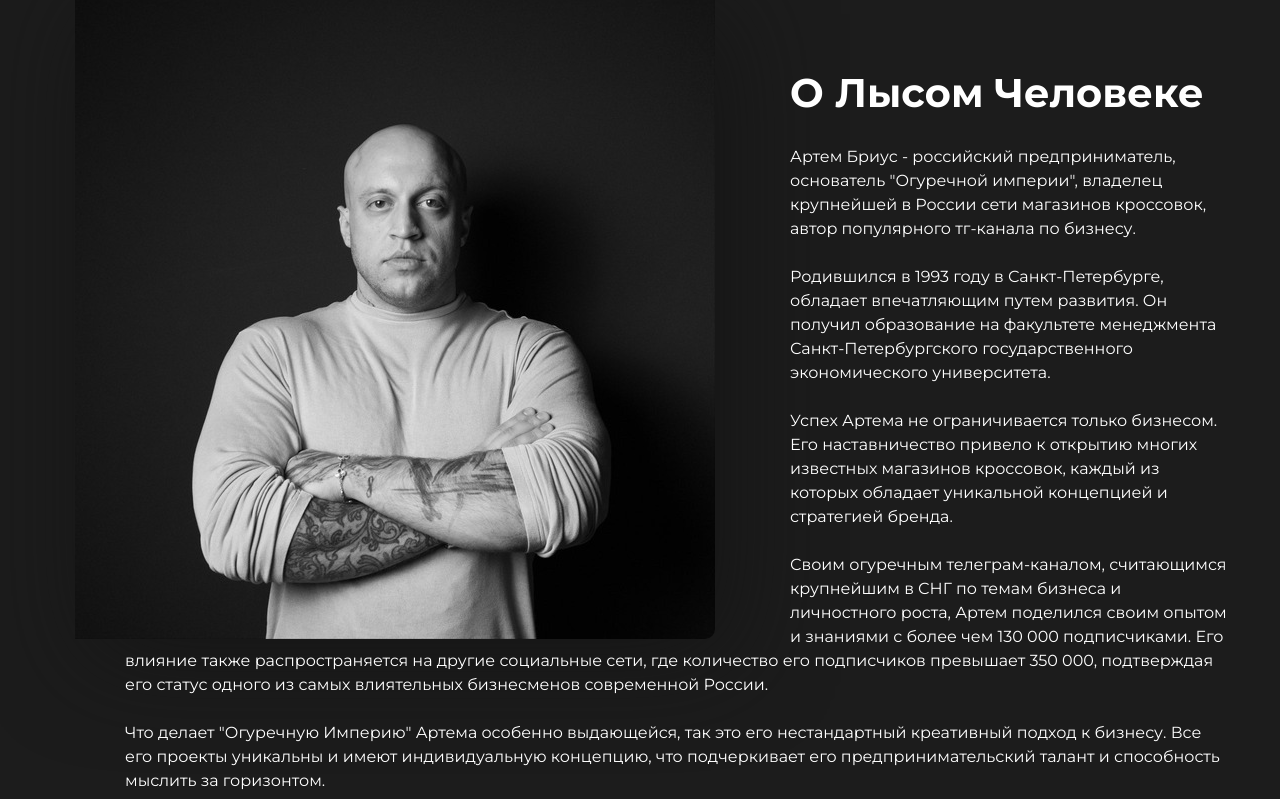
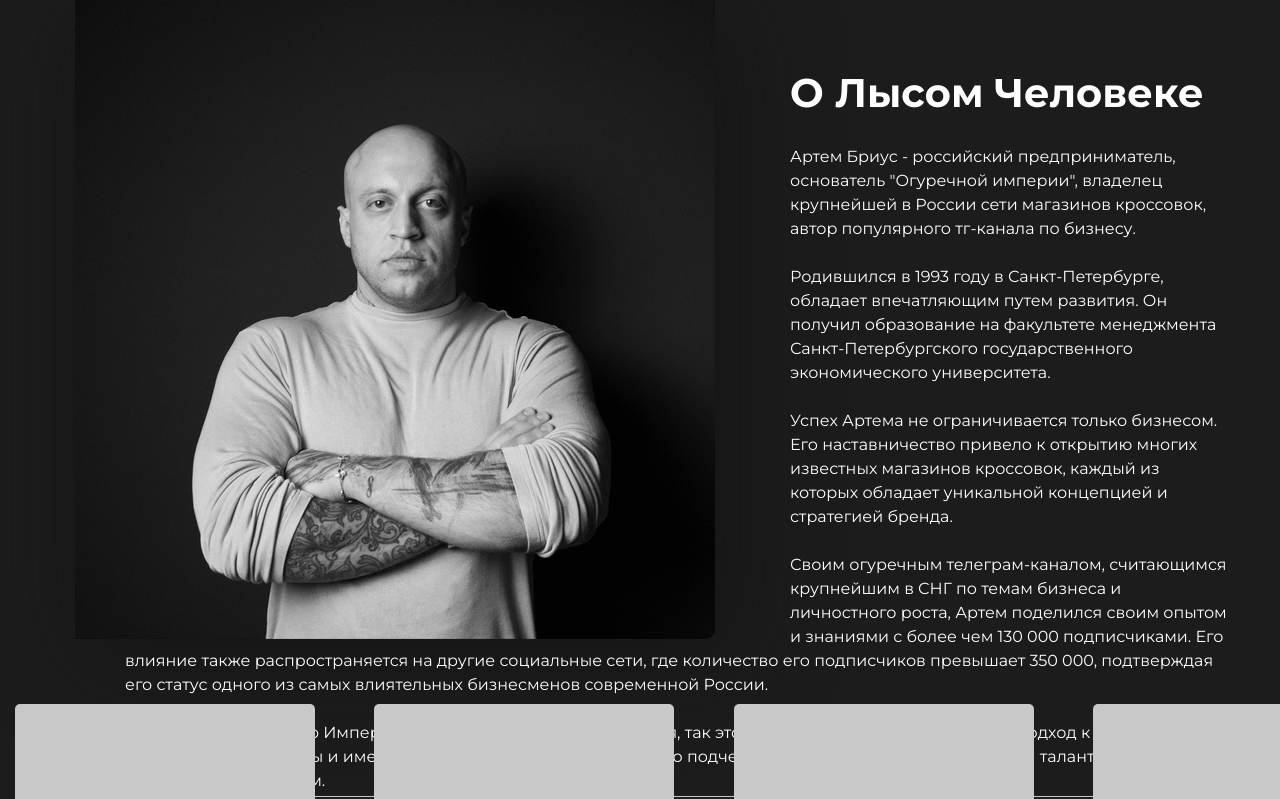
Before and after one commit to Konstantin-create/ogrtz, a Flask app: page / in a window 1280 px wide. Shown: the part 801-1600 px from the top of the page. Run offline with Flask 3, Linux system fonts and the light colour scheme; some libraries are stand-ins or nearby versions.

Commit message:
feat: working on timeline

```diff
--- a/app/static/css/styles.css
+++ b/app/static/css/styles.css
@@ -161,7 +161,31 @@ aside {
 
     width: calc(100vw - 75px);
     color: white;
-    height: 100vh;
+    height: 640px;
     margin-left: 75px;
     padding: 50px;
 }
+
+.time-line-blocks {
+    width: 1450px;
+    height: 155px;
+    margin: 50px auto;
+}
+
+.time-line-block {
+    width: 300px;
+    height: 175px;
+    background-color: #c8c8c8;
+    display: inline-block;
+    margin: 15px;
+    border-radius: 5px;
+}
+
+.time-line-line {
+    width: 1px;
+    height: 195px;
+    background-color: #c8c8c8;
+    display: inline-block;
+    margin: 0 10px;
+    transform: rotate(90deg);
+}
--- a/app/templates/index.html
+++ b/app/templates/index.html
@@ -53,9 +53,16 @@
             Что делает "Огуречную Империю" Артема особенно выдающейся, так это его нестандартный креативный подход к
             бизнесу. Все его проекты уникальны и имеют индивидуальную концепцию, что подчеркивает его
             предпринимательский талант и способность мыслить за горизонтом.
-
         </p>
-
+    </div>
+    <div class="time-line-blocks">
+        <div class="time-line-block"></div>
+        <div class="time-line-line"></div>
+        <div class="time-line-block"></div>
+        <div class="time-line-line"></div>
+        <div class="time-line-block"></div>
+        <div class="time-line-line"></div>
+        <div class="time-line-block"></div>
     </div>
 </div>
 </body>
```
